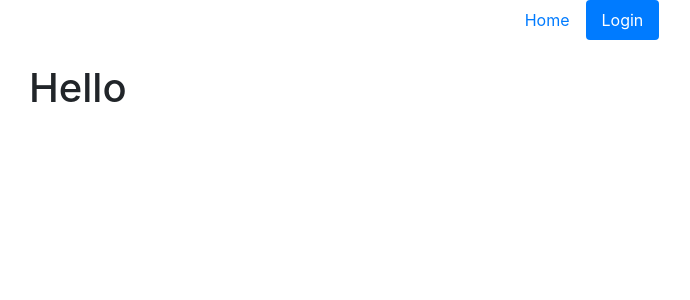
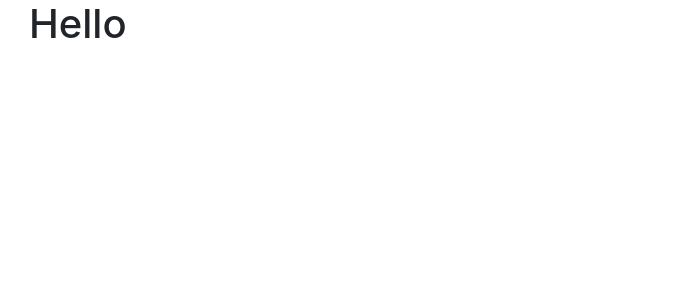
Before and after one commit to j7oshua/prj4-murr2, a Vue app in the folder murr-ui/: page /#/login in a window 1280 px wide. Shown: the top 300 px of the page, without its empty margins (56-746 px from the left). Built offline with nearby package versions, Linux system fonts and the light colour scheme.

Commit message:
Worked on creating the routing for the story --Josh

```diff
--- a/murr-ui/src/App.vue
+++ b/murr-ui/src/App.vue
@@ -1,9 +1,9 @@
 <template>
   <div id="app">
-    <b-nav pills align="center" class="mb-4">
+  <!--  <b-nav pills align="center" class="mb-4">
       <b-nav-item to="/" exact-active-class="active">Home</b-nav-item>
       <b-nav-item to="/login" exact-active-class="active">Login</b-nav-item>
-    </b-nav>
+    </b-nav>-->
     <router-view class="container-xl"/>
   </div>
 </template>
--- a/murr-ui/src/router/index.js
+++ b/murr-ui/src/router/index.js
@@ -4,6 +4,10 @@ import VueRouter from 'vue-router'
 Vue.use(VueRouter)
 
 const routes = [
+  {
+    path: '/',
+    redirect: '/login'
+  },
   {
     path: '/login',
     name: 'Login',
```
